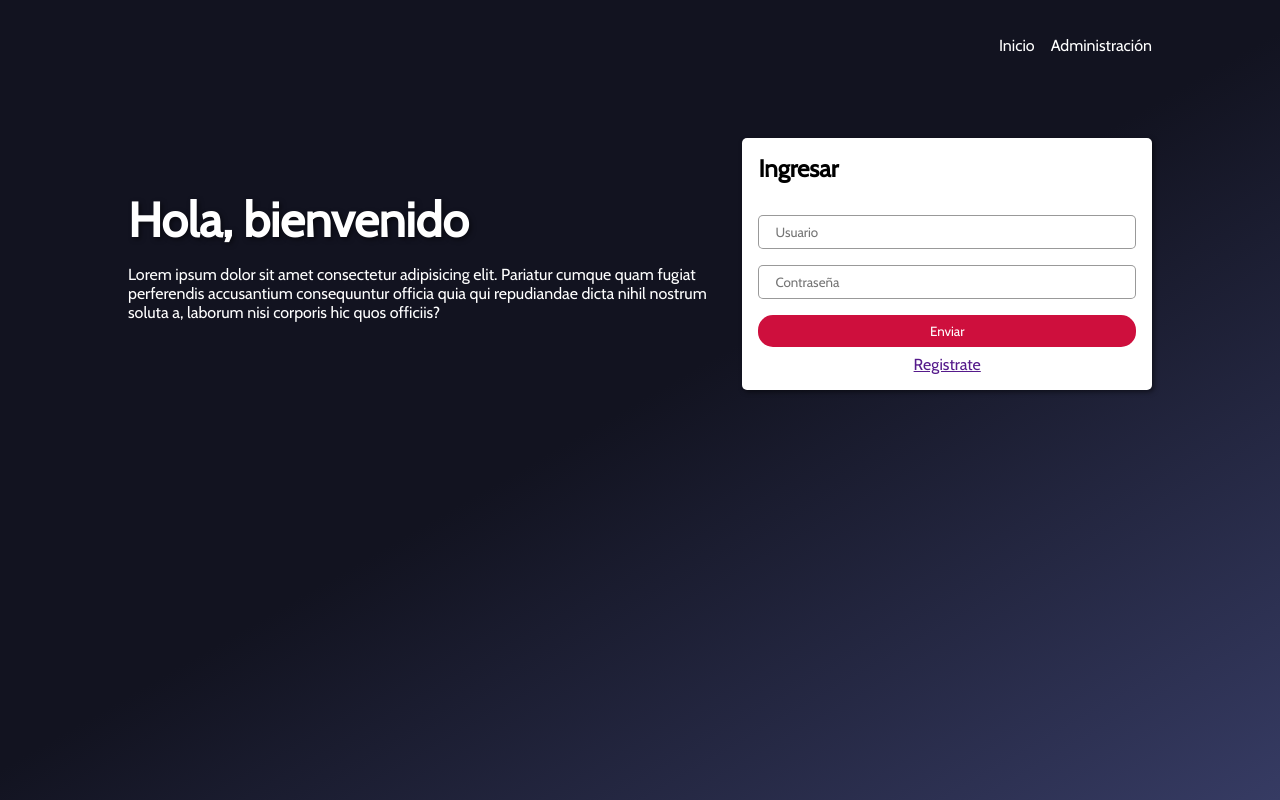
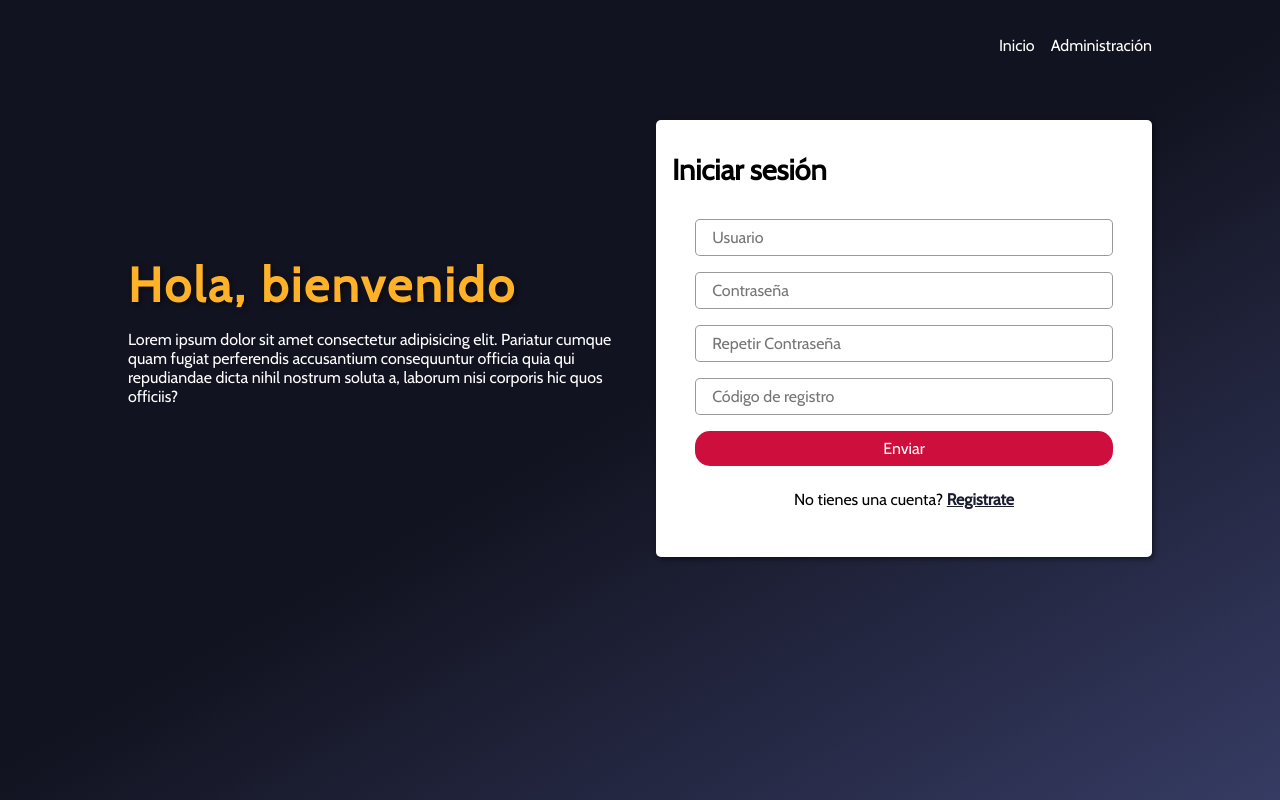
Before and after one commit to czabala847/cotizacion, a PHP site: page / in a window 1280 px wide. Run offline with PHP 8.4, Linux system fonts and the light colour scheme.

Commit message:
Terminando de añadir estilos al login

```diff
--- a/index.php
+++ b/index.php
@@ -12,13 +12,17 @@ htmlHeader('Cotización');
         <p>Lorem ipsum dolor sit amet consectetur adipisicing elit. Pariatur cumque quam fugiat perferendis accusantium consequuntur officia quia qui repudiandae dicta nihil nostrum soluta a, laborum nisi corporis hic quos officiis?</p>
       </div>
       <div class="login-form">
-        <h2>Ingresar</h2>
-        <form class="quotation__form" action="" autocomplete="off">
+        <h2>Iniciar sesión</h2>
+        <form class="quotation__form" action="" autocomplete="off" method="POST" data-login="sign-in">
           <input class="login-form__input" type="text" name="user" placeholder="Usuario" />
           <input class="login-form__input" type="password" name="password" placeholder="Contraseña" />
+          <input class="login-form__input" type="password" name="password2" placeholder="Repetir Contraseña" />
+          <input class="login-form__input" type="text" name="code" placeholder="Código de registro" />
           <input class="btn btn--primary" type="submit" value="Enviar" />
         </form>
-        <a href="">Registrate</a>
+        <p>
+          No tienes una cuenta? <a class="link" href="">Registrate</a>
+        </p>
       </div>
     </div>
   </div>
@@ -26,9 +30,7 @@ htmlHeader('Cotización');
 
 
 </div>
-<!-- <script src="src/js/cotizacion.js"></script> -->
-<!-- <script src="src/js/index.js"></script>
-<script src="https://unpkg.com/sweetalert/dist/sweetalert.min.js"></script> -->
+<script src="src/js/login.js"></script>
 </body>
 
 </html>
--- a/nueva-cotizacion.php
+++ b/nueva-cotizacion.php
@@ -8,7 +8,7 @@ htmlHeader('Nueva Cotización');
   <div class="container">
     <div class="quotation-container">
       <article class="quotation__detail">
-        <h1 class="quotation__detail--title">Envia tu cotización</h1>
+        <h1 class="title-primary">Envia tu cotización</h1>
         <p class="quotation__detail--description">
           Lorem ipsum dolor sit amet, consectetur adipisicing elit.
           Deserunt atque at quidem culpa dolore quis accusantium.
--- a/src/css/style.css
+++ b/src/css/style.css
@@ -18,7 +18,6 @@ body {
   padding: 0;
   font-family: "Cabin", sans-serif;
   font-size: 16px;
-  background: linear-gradient(150deg, #121320 50%, #363b63 100%);
 }
 
 body,
@@ -27,6 +26,7 @@ figure {
 }
 
 #app {
+  background: linear-gradient(150deg, #121320 50%, #363b63 100%);
   color: #fff;
   height: 100vh;
   overflow: hidden;
@@ -65,6 +65,19 @@ figure {
   -webkit-box-pack: center;
       -ms-flex-pack: center;
           justify-content: center;
+  height: 100%;
+}
+
+.section-container, .quotation-container, .login-container {
+  display: -ms-grid;
+  display: grid;
+  -ms-grid-columns: (1fr)[2];
+      grid-template-columns: repeat(2, 1fr);
+  grid-column-gap: 2rem;
+  -webkit-box-align: center;
+      -ms-flex-align: center;
+          align-items: center;
+  height: 70%;
 }
 
 @media only screen and (max-width: 1024px) {
@@ -76,15 +89,17 @@ figure {
 /*-----------------------------------------*\
                   TYPOGRAPHY
 \*-----------------------------------------*/
-.title-primary, .quotation__detail--title {
+.title-primary {
   font-size: 3rem;
   text-shadow: 2px 2px 5px rgba(0, 0, 0, 0.5);
   margin: 0;
   text-transform: uppercase;
+  letter-spacing: 3px;
+  color: #ffb227;
 }
 
 @media only screen and (max-width: 768px) {
-  .title-primary, .quotation__detail--title {
+  .title-primary {
     font-size: 2rem;
   }
 }
@@ -99,13 +114,20 @@ textarea {
   font-family: "Cabin", sans-serif;
   background-color: rgba(255, 255, 255, 0.2);
   color: #fff;
+  font-size: 16px;
+}
+
+input[type="file"] {
+  -webkit-box-sizing: border-box;
+          box-sizing: border-box;
+  font-size: 14px;
 }
 
 /*-----------------------------------------*\
                   BUTTONS
 \*-----------------------------------------*/
 .btn {
-  padding: 0.5rem;
+  padding: 0.5rem 1rem;
   border-radius: 15px;
   border: none;
   font-family: "Cabin", sans-serif;
@@ -118,6 +140,27 @@ textarea {
 
 .btn:hover {
   cursor: pointer;
+}
+
+@media only screen and (max-width: 768px) {
+  .btn {
+    width: 100%;
+    margin-bottom: 0.5rem;
+  }
+}
+
+/*-----------------------------------------*\
+                  TYPOGRAPHY
+\*-----------------------------------------*/
+.link {
+  color: #1a1c30;
+  -webkit-transition: 0.3s;
+  transition: 0.3s;
+  font-weight: bold;
+}
+
+.link:hover {
+  color: #ffb227;
 }
 
 /*                    *\
@@ -167,27 +210,6 @@ textarea {
   background-position-y: 40vh;
 }
 
-.quotation .container {
-  height: 100%;
-}
-
-.quotation-container {
-  display: -ms-grid;
-  display: grid;
-  -ms-grid-columns: (1fr)[2];
-      grid-template-columns: repeat(2, 1fr);
-  grid-column-gap: 2rem;
-  height: 70%;
-  -webkit-box-align: center;
-      -ms-flex-align: center;
-          align-items: center;
-}
-
-.quotation__detail--title {
-  letter-spacing: 3px;
-  color: #ffb227;
-}
-
 .quotation__form {
   -webkit-box-pack: initial;
       -ms-flex-pack: initial;
@@ -199,6 +221,14 @@ textarea {
   -webkit-box-direction: normal;
       -ms-flex-direction: column;
           flex-direction: column;
+}
+
+.quotation-btn button {
+  width: 25%;
+}
+
+.quotation-btn input {
+  width: 60%;
 }
 
 @media only screen and (max-width: 1024px) {
@@ -220,17 +250,13 @@ textarea {
 /*-----------------------------------------*\
                   LOGIN
 \*-----------------------------------------*/
-.login {
-  margin-top: 3rem;
-}
-
-.login .title-primary, .login .quotation__detail--title {
+.login .title-primary {
   text-transform: initial;
 }
 
 .login-form {
   color: #000;
-  padding: 1rem;
+  padding: 2rem 1rem;
   background-color: #fff;
   border-radius: 5px;
   -webkit-box-shadow: 2px 2px 5px rgba(0, 0, 0, 0.5);
@@ -239,28 +265,20 @@ textarea {
 }
 
 .login-form h2 {
-  font-size: 1.5rem;
+  font-size: 1.8rem;
   margin: 0 0 2rem;
   text-align: left;
+}
+
+.login-form form {
+  width: 90%;
+  margin: 0 auto;
 }
 
 .login-form .login-form__input {
   border: 1px solid rgba(0, 0, 0, 0.4);
   color: black;
   margin-bottom: 1rem;
-}
-
-.login-container {
-  display: -ms-grid;
-  display: grid;
-  -ms-grid-columns: (1fr)[2];
-      grid-template-columns: repeat(2, 1fr);
-  grid-column-gap: 2rem;
-  -webkit-box-align: center;
-      -ms-flex-align: center;
-          align-items: center;
-  -ms-grid-columns: 1fr 40%;
-      grid-template-columns: 1fr 40%;
 }
 
 /*-----------------------------------------*\
--- a/src/sass/base/_buttons.scss
+++ b/src/sass/base/_buttons.scss
@@ -2,7 +2,7 @@
                   BUTTONS
 \*-----------------------------------------*/
 .btn {
-  padding: 0.5rem;
+  padding: 0.5rem 1rem;
   border-radius: 15px;
   border: none;
   font-family: $font-base;
@@ -16,3 +16,10 @@
     cursor: pointer;
   }
 }
+
+@media only screen and (max-width: 768px) {
+  .btn {
+    width: 100%;
+    margin-bottom: 0.5rem;
+  }
+}
--- a/src/sass/base/_containers.scss
+++ b/src/sass/base/_containers.scss
@@ -12,6 +12,15 @@
   display: grid;
   grid-template-columns: minmax(auto, 1024px);
   justify-content: $container-justify;
+  height: $height-full;
+}
+
+.section-container {
+  display: grid;
+  grid-template-columns: repeat(2, 1fr);
+  grid-column-gap: 2rem;
+  align-items: $container-align;
+  height: 70%;
 }
 
 @media only screen and (max-width: 1024px) {
--- a/src/sass/base/_global.scss
+++ b/src/sass/base/_global.scss
@@ -5,7 +5,6 @@ body {
   padding: 0;
   font-family: $font-base;
   font-size: $font-size-base;
-  background: $color-background-deg;
 }
 
 body,
@@ -14,6 +13,7 @@ figure {
 }
 
 #app {
+  background: $color-background-deg;
   color: $color-white;
   height: $height-viewport;
   overflow: hidden;
--- a/src/sass/base/_input.scss
+++ b/src/sass/base/_input.scss
@@ -8,4 +8,10 @@ textarea {
   font-family: $font-base;
   background-color: $color-dark-gray;
   color: $color-white;
+  font-size: $font-size-base;
 }
+
+input[type="file"] {
+  box-sizing: border-box;
+  font-size: $font-size-secundary;
+}
--- /dev/null
+++ b/src/sass/base/_links.scss
@@ -0,0 +1,13 @@
+/*-----------------------------------------*\
+                  TYPOGRAPHY
+\*-----------------------------------------*/
+
+.link {
+  color: $color-purple;
+  transition: 0.3s;
+  font-weight: bold;
+
+  &:hover {
+    color: $color-yellow;
+  }
+}
--- a/src/sass/base/_typography.scss
+++ b/src/sass/base/_typography.scss
@@ -6,6 +6,8 @@
   text-shadow: $text-shadow;
   margin: 0;
   text-transform: uppercase;
+  letter-spacing: 3px;
+  color: $color-yellow;
 }
 
 @media only screen and (max-width: 768px) {
--- a/src/sass/layout/_login.scss
+++ b/src/sass/layout/_login.scss
@@ -3,8 +3,6 @@
 \*-----------------------------------------*/
 
 .login {
-  margin-top: 3rem;
-
   & .title-primary {
     text-transform: initial;
   }
@@ -12,16 +10,21 @@
 
 .login-form {
   color: $color-black;
-  padding: 1rem;
+  padding: 2rem 1rem;
   background-color: $color-white;
   border-radius: 5px;
   box-shadow: 2px 2px 5px rgba(0, 0, 0, 0.5);
   text-align: center;
 
   & h2 {
-    font-size: 1.5rem;
+    font-size: 1.8rem;
     margin: 0 0 2rem;
     text-align: left;
+  }
+
+  & form {
+    width: 90%;
+    margin: 0 auto;
   }
 
   & .login-form__input {
@@ -32,6 +35,5 @@
 }
 
 .login-container {
-  @include m-container-grid();
-  grid-template-columns: 1fr 40%;
+  @extend .section-container;
 }
--- a/src/sass/layout/_quotation.scss
+++ b/src/sass/layout/_quotation.scss
@@ -7,32 +7,21 @@
   background-position-y: 40vh;
 }
 
-.quotation .container {
-  height: $height-full;
-}
-
 .quotation-container {
-  display: grid;
-  grid-template-columns: repeat(2, 1fr);
-  // align-content: $container-align;
-  grid-column-gap: 2rem;
-  height: 70%;
-  align-items: center;
-}
-
-.quotation__detail {
-  // padding-top: 2rem;
-
-  &--title {
-    @extend .title-primary;
-    letter-spacing: 3px;
-    color: $color-yellow;
-  }
+  @extend .section-container;
 }
 
 //FORMULARIO
 .quotation__form {
   @include m-flex(initial, initial, column);
+}
+
+.quotation-btn button {
+  width: 25%;
+}
+
+.quotation-btn input {
+  width: 60%;
 }
 
 @media only screen and (max-width: 1024px) {
--- a/src/sass/lib/_mixins.scss
+++ b/src/sass/lib/_mixins.scss
@@ -21,10 +21,3 @@
     flex-direction: $direction;
   }
 }
-
-@mixin m-container-grid($column: 2, $gap: 2rem) {
-  display: grid;
-  grid-template-columns: repeat($column, 1fr);
-  grid-column-gap: $gap;
-  align-items: center;
-}
--- a/src/sass/lib/_variables.scss
+++ b/src/sass/lib/_variables.scss
@@ -34,6 +34,7 @@ $font-base: "Cabin", sans-serif;
 /*FONTS SIZE*/
 $font-size-base: 16px;
 $font-title-primary: 3rem;
+$font-size-secundary: 14px;
 
 /*TEXT*/
 $text-shadow: 2px 2px 5px rgba(0, 0, 0, 0.5);
--- a/src/sass/style.scss
+++ b/src/sass/style.scss
@@ -6,6 +6,7 @@
 @import "./base/typography";
 @import "./base/input";
 @import "./base/buttons";
+@import "./base/links";
 
 @import "./layout/header";
 @import "./layout/quotation";
```
Also changed, not shown: src/js/login.js (added), 1 other file.
